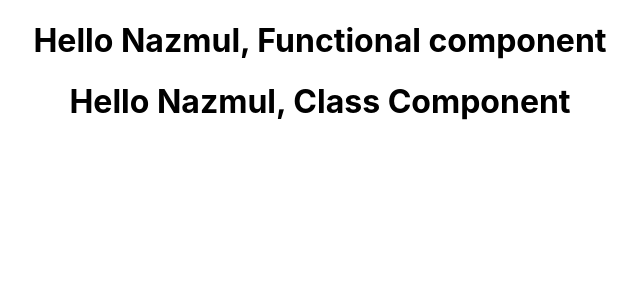
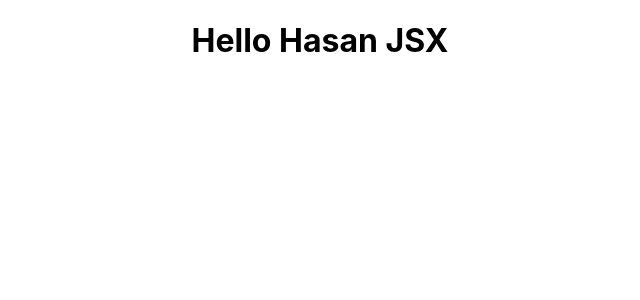
Before and after one commit to farhapartex/learning-react-js, a React (Create React App) app: page / in a window 1280 px wide. Shown: the top 300 px of the page, without its empty margins (320-960 px from the left). Built offline with nearby package versions, Linux system fonts and the light colour scheme.

Commit message:
learnt JSX

```diff
--- a/src/App.js
+++ b/src/App.js
@@ -2,13 +2,14 @@ import logo from './logo.svg';
 import './App.css';
 import Greet from './components/Greet';
 import Welcome from './components/Welcome';
-
+import Hello from './components/Hello';
 
 function App() {
   return (
     <div className="App">
-      <Greet></Greet>
-      <Welcome></Welcome>
+      {/* <Greet></Greet>
+      <Welcome></Welcome> */}
+      <Hello></Hello>
     </div>
   );
 }
--- /dev/null
+++ b/src/components/Hello.js
@@ -0,0 +1,13 @@
+import React, {Component} from "react"
+
+const Hello = ()=>{
+    return (
+        // <div>
+        //     <h1>Hello Hasan</h1>
+        // </div>
+        // React.createElement("div", null, React.createElement("h1", null, "Hello Hasan JSX"))
+        React.createElement("div", {id: 'mainDiv', className: 'dummyClass'}, React.createElement("h1", null, "Hello Hasan JSX"))
+    )
+}
+
+export default Hello
```
